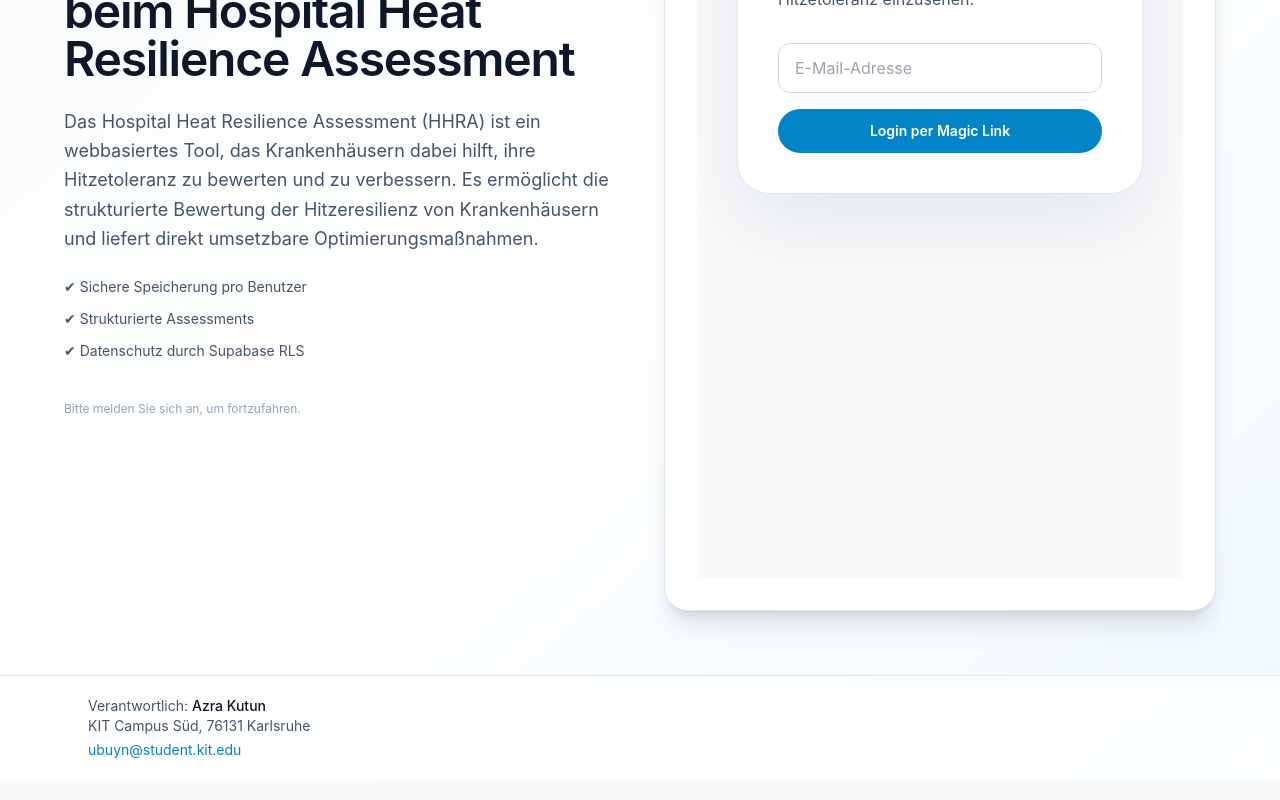
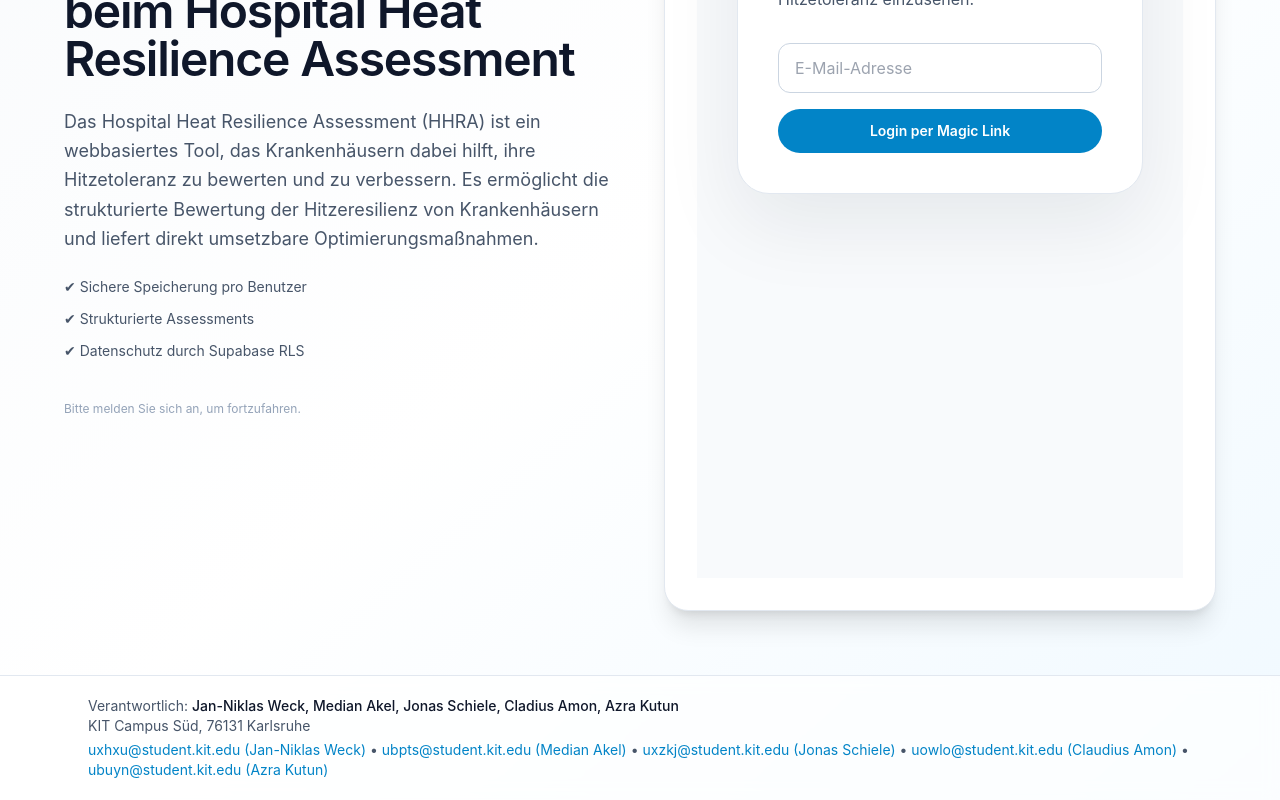
Before and after one commit to parsan21/HospitalHeatTolerance, a Next.js app: page /login in a window 1280 px wide. Shown: the part 319-1119 px from the top of the page. Built offline with nearby package versions, Linux system fonts and the light colour scheme; no server answers.

Commit message:
all responsible names and emails should be added now

```diff
--- a/app/login/page.tsx
+++ b/app/login/page.tsx
@@ -4,11 +4,11 @@ export default function LoginPage() {
   return (
     <main className="min-h-screen bg-gradient-to-br from-slate-50 via-white to-sky-50 flex flex-col">
 
-      {}
+      { }
       <div className="flex-1 flex items-center justify-center px-6 py-16">
         <div className="grid w-full max-w-6xl grid-cols-1 gap-12 lg:grid-cols-2 items-center">
 
-          {}
+          { }
           <div className="space-y-6">
             <h1 className="text-4xl font-semibold tracking-tight text-slate-900 sm:text-5xl">
               Herzlich Willkommen beim Hospital Heat Resilience Assessment
@@ -48,16 +48,44 @@ export default function LoginPage() {
           <div>
             Verantwortlich:{' '}
             <span className="font-medium text-slate-900">
-              Azra Kutun
+              Jan-Niklas Weck, Median Akel, Jonas Schiele, Cladius Amon, Azra Kutun
             </span>
           </div>
           <div>KIT Campus Süd, 76131 Karlsruhe</div>
           <div className="mt-1">
             <a
+              href="mailto:uxhxu@student.kit.edu"
+              className="text-sky-600 hover:underline"
+            >
+              uxhxu@student.kit.edu (Jan-Niklas Weck)
+            </a>
+            {' • '}
+            <a
+              href="mailto:ubpts@student.kit.edu"
+              className="text-sky-600 hover:underline"
+            >
+              ubpts@student.kit.edu (Median Akel)
+            </a>
+            {' • '}
+            <a
+              href="mailto:uxzkj@student.kit.edu"
+              className="text-sky-600 hover:underline"
+            >
+              uxzkj@student.kit.edu (Jonas Schiele)
+            </a>
+            {' • '}
+            <a
+              href="mailto:uowlo@student.kit.edu"
+              className="text-sky-600 hover:underline"
+            >
+              uowlo@student.kit.edu (Claudius Amon)
+            </a>
+            {' • '}
+            <a
               href="mailto:ubuyn@student.kit.edu"
               className="text-sky-600 hover:underline"
             >
-              ubuyn@student.kit.edu
+              ubuyn@student.kit.edu (Azra Kutun)
             </a>
           </div>
         </div>
```
